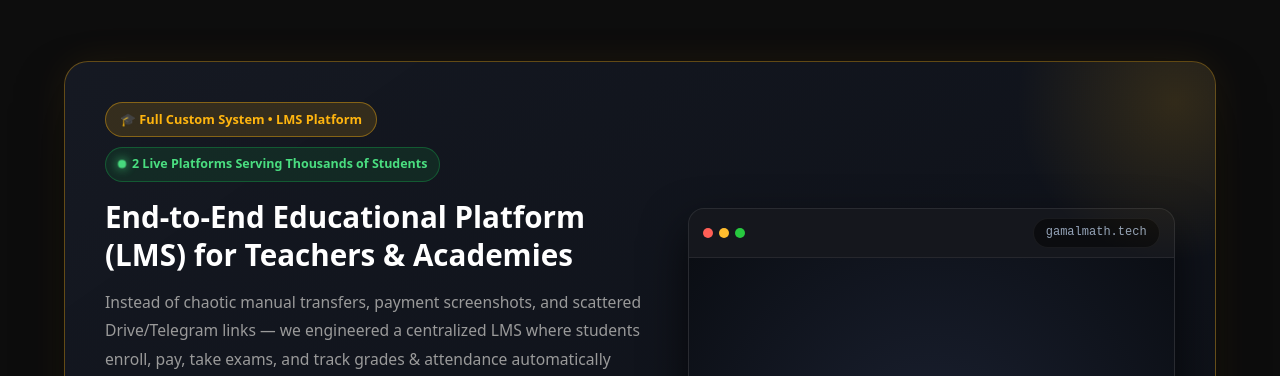
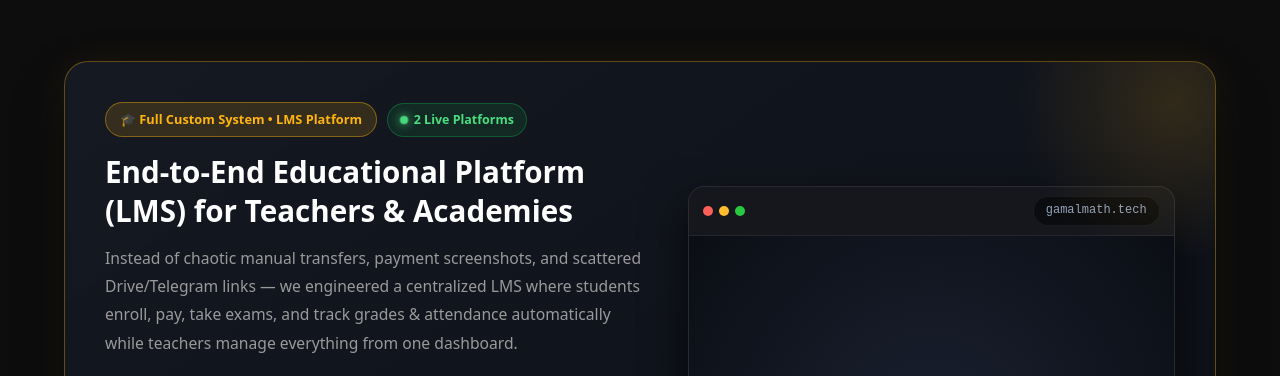
Before and after one commit to madany-ai/My-Portfolio, a website: page index.html in a window 1280 px wide. Shown: the part 2847-3223 px from the top of the page. Drawn offline with Linux system fonts and the light colour scheme.

Commit message:
chore: update live platforms badge text in index.html

```diff
--- a/index.html
+++ b/index.html
@@ -643,7 +643,7 @@
             <div class="ps-info">
               <div class="ps-badge-row">
                 <span class="ps-badge" data-ar="🎓 نظام متكامل • Custom LMS Platform" data-en="🎓 Full Custom System • LMS Platform">🎓 نظام متكامل • Custom LMS Platform</span>
-                <span class="ps-live-pill"><span class="ps-live-dot"></span><span data-ar="منصتين شغالين فعلياً مع آلاف الطلاب" data-en="2 Live Platforms Serving Thousands of Students">منصتين شغالين فعلياً مع آلاف الطلاب</span></span>
+                <span class="ps-live-pill"><span class="ps-live-dot"></span><span data-ar="منصتين شغالين فعلياً" data-en="2 Live Platforms">منصتين شغالين فعلياً</span></span>
               </div>
 
               <h3 class="ps-title" data-ar="منصة تعليمية متكاملة للمدرسين والأكاديميات (LMS)" data-en="End-to-End Educational Platform (LMS) for Teachers & Academies">منصة تعليمية متكاملة للمدرسين والأكاديميات (LMS)</h3>
```
